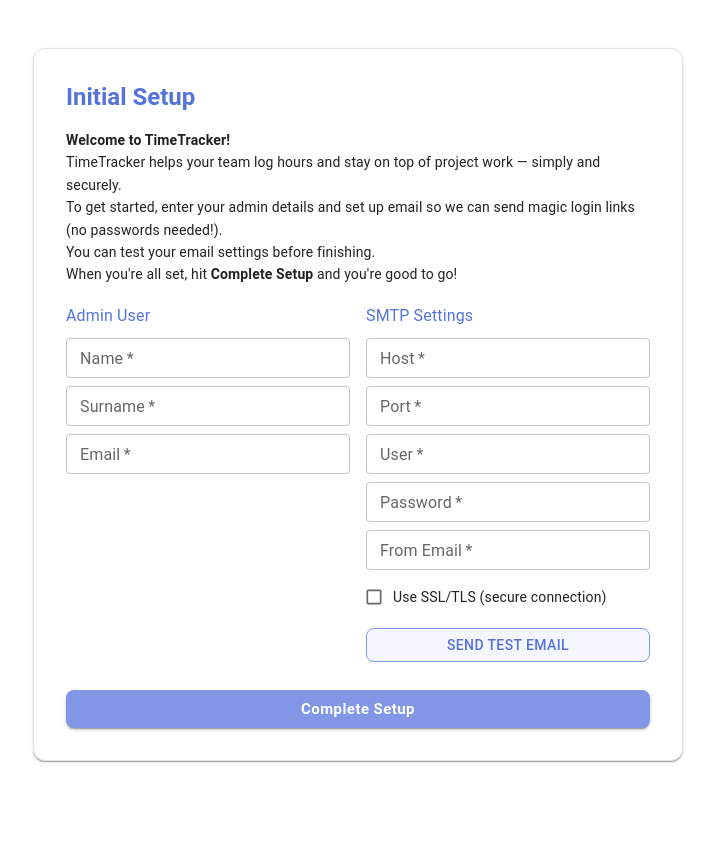
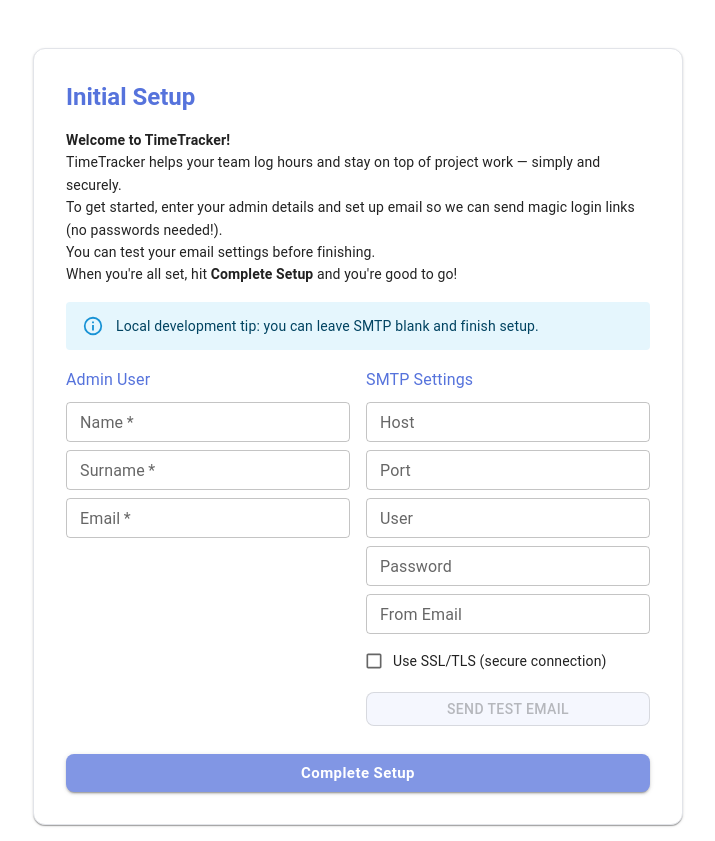
Before and after one commit to KirillGolunov/Actionkeeper, a React (Create React App) app in the folder client/: page /setup in a window 1280 px wide. Shown: the whole page, without its empty margins (282-997 px from the left). Before the commit the page ends 800 px from the top, so only its background shows below. Built offline with nearby package versions, Linux system fonts and the light colour scheme.

Commit message:
Improve local development setup flow

```diff
--- a/client/src/pages/Setup.js
+++ b/client/src/pages/Setup.js
@@ -22,6 +22,7 @@
   const [loading, setLoading] = useState(false);
   const [testEmailStatus, setTestEmailStatus] = useState(null);
   const [testEmailLoading, setTestEmailLoading] = useState(false);
+  const isProduction = process.env.NODE_ENV === 'production';
 
   const handleAdminChange = (e) => {
     setAdmin({ ...admin, [e.target.name]: e.target.value });
@@ -76,6 +77,11 @@
         You can test your email settings before finishing.<br />
         When you're all set, hit <b>Complete Setup</b> and you're good to go!
         </Typography>
+        {!isProduction && (
+          <Alert severity="info" sx={{ mb: 2 }}>
+            Local development tip: you can leave SMTP blank and finish setup.
+          </Alert>
+        )}
         {error && <Alert severity="error" sx={{ mb: 1 }}>{error}</Alert>}
         {success && <Alert severity="success" sx={{ mb: 1 }}>{success}</Alert>}
         <form onSubmit={handleSubmit}>
@@ -88,11 +94,11 @@
             </Grid>
             <Grid item xs={12} sm={6}>
               <Typography variant="subtitle1" sx={{ mb: 1, color: '#5673DC' }}>SMTP Settings</Typography>
-              <TextField label="Host" name="host" value={smtp.host} onChange={handleSmtpChange} fullWidth required size="small" sx={{ mb: 1 }} />
-              <TextField label="Port" name="port" value={smtp.port} onChange={handleSmtpChange} fullWidth required size="small" sx={{ mb: 1 }} />
-              <TextField label="User" name="user" value={smtp.user} onChange={handleSmtpChange} fullWidth required size="small" sx={{ mb: 1 }} />
-              <TextField label="Password" name="pass" value={smtp.pass} onChange={handleSmtpChange} type="password" fullWidth required size="small" sx={{ mb: 1 }} />
-              <TextField label="From Email" name="from" value={smtp.from} onChange={handleSmtpChange} fullWidth required size="small" sx={{ mb: 1 }} />
+              <TextField label="Host" name="host" value={smtp.host} onChange={handleSmtpChange} fullWidth required={isProduction} size="small" sx={{ mb: 1 }} />
+              <TextField label="Port" name="port" value={smtp.port} onChange={handleSmtpChange} fullWidth required={isProduction} size="small" sx={{ mb: 1 }} />
+              <TextField label="User" name="user" value={smtp.user} onChange={handleSmtpChange} fullWidth required={isProduction} size="small" sx={{ mb: 1 }} />
+              <TextField label="Password" name="pass" value={smtp.pass} onChange={handleSmtpChange} type="password" fullWidth required={isProduction} size="small" sx={{ mb: 1 }} />
+              <TextField label="From Email" name="from" value={smtp.from} onChange={handleSmtpChange} fullWidth required={isProduction} size="small" sx={{ mb: 1 }} />
               <FormControlLabel
                 control={<Checkbox name="secure" checked={smtp.secure} onChange={handleSmtpChange} size="small" />}
                 label={<span style={{ fontSize: 14 }}>Use SSL/TLS (secure connection)</span>}
@@ -102,7 +108,7 @@
                 variant="outlined"
                 sx={{ mt: 0.5, mb: 0.5, borderRadius: 2, color: '#5673DC', borderColor: '#8196E4', background: '#F5F7FE', '&:hover': { background: '#E2E4E9' }, fontSize: 14, py: 0.5 }}
                 onClick={handleTestEmail}
-                disabled={testEmailLoading}
+                disabled={testEmailLoading || !isProduction}
                 fullWidth
                 size="small"
               >
--- a/client/src/pages/SignIn.js
+++ b/client/src/pages/SignIn.js
@@ -8,6 +8,7 @@
   const [email, setEmail] = useState('');
   const [loading, setLoading] = useState(false);
   const [success, setSuccess] = useState(false);
+  const [devMagicLink, setDevMagicLink] = useState(null);
   const [error, setError] = useState(null);
   const sessionError = location.state && location.state.message;
   const [cooldown, setCooldown] = useState(0);
@@ -28,10 +29,14 @@
     setLoading(true);
     setError(null);
     setSuccess(false);
+    setDevMagicLink(null);
     try {
-      await axios.post('/api/auth/magic-link', { email });
+      const res = await axios.post('/api/auth/magic-link', { email });
       setSuccess(true);
       setCooldown(60);
+      if (res.data?.magicLink) {
+        setDevMagicLink(res.data.magicLink);
+      }
     } catch (err) {
       // If rate limited, start cooldown anyway
       if (err.response?.status === 429) {
@@ -47,10 +52,14 @@
     setResendLoading(true);
     setResendError(null);
     setResendSuccess(false);
+    setDevMagicLink(null);
     try {
-      await axios.post('/api/auth/magic-link', { email });
+      const res = await axios.post('/api/auth/magic-link', { email });
       setResendSuccess(true);
       setCooldown(60);
+      if (res.data?.magicLink) {
+        setDevMagicLink(res.data.magicLink);
+      }
     } catch (err) {
       // If rate limited, start cooldown anyway
       if (err.response?.status === 429) {
@@ -100,6 +109,14 @@
           </Box>
         </form>
         {success && <Alert severity="success" sx={{ mt: 2, width: '100%' }}>Check your email for a login link!</Alert>}
+        {devMagicLink && (
+          <Alert severity="info" sx={{ mt: 2, width: '100%' }}>
+            Local testing shortcut:{' '}
+            <Link href={devMagicLink} target="_blank" rel="noopener">
+              Open magic link
+            </Link>
+          </Alert>
+        )}
         {error && <Alert severity="error" sx={{ mt: 2, width: '100%' }}>{error}</Alert>}
         <Typography sx={{ fontSize: 13, color: '#888', mt: 3, textAlign: 'center' }}>
           A login link will be sent to your email address.<br />
```
Also changed, not shown: 1 other file (tests, documents, lock files or other folders).
